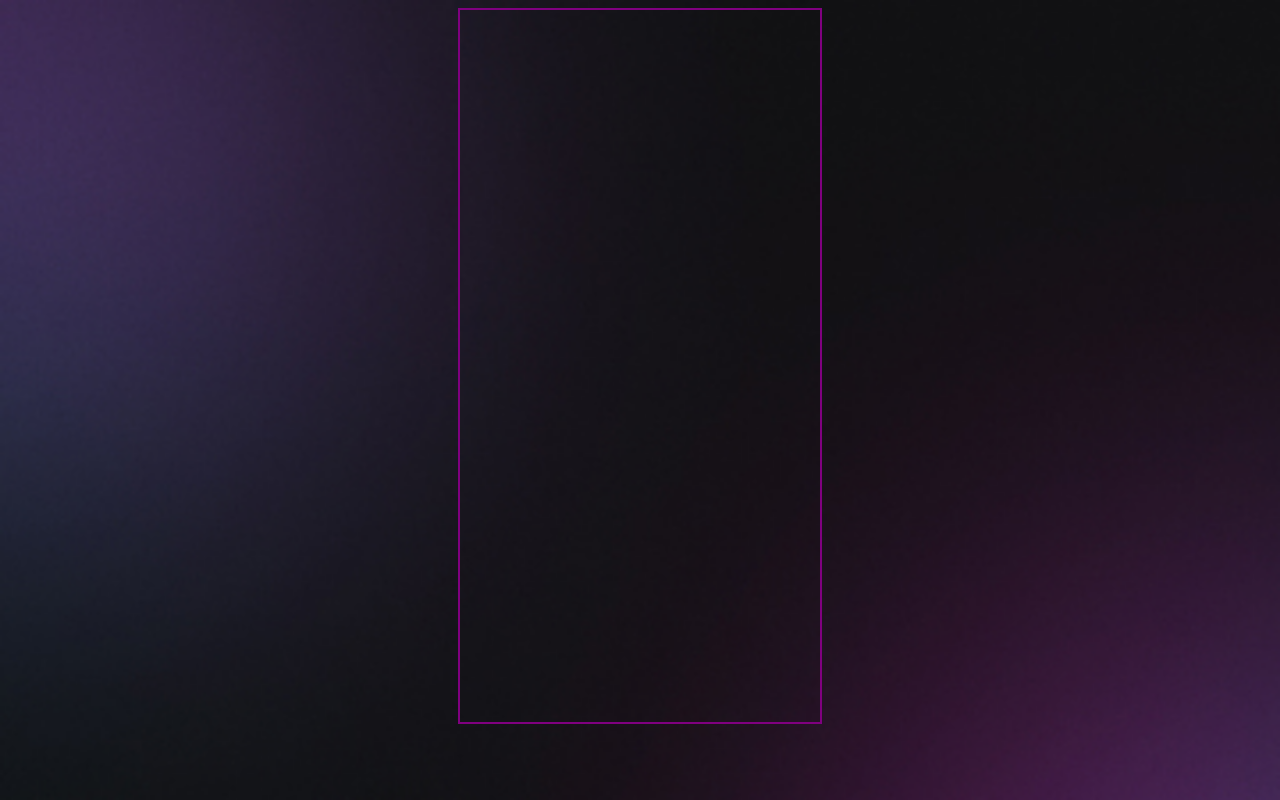
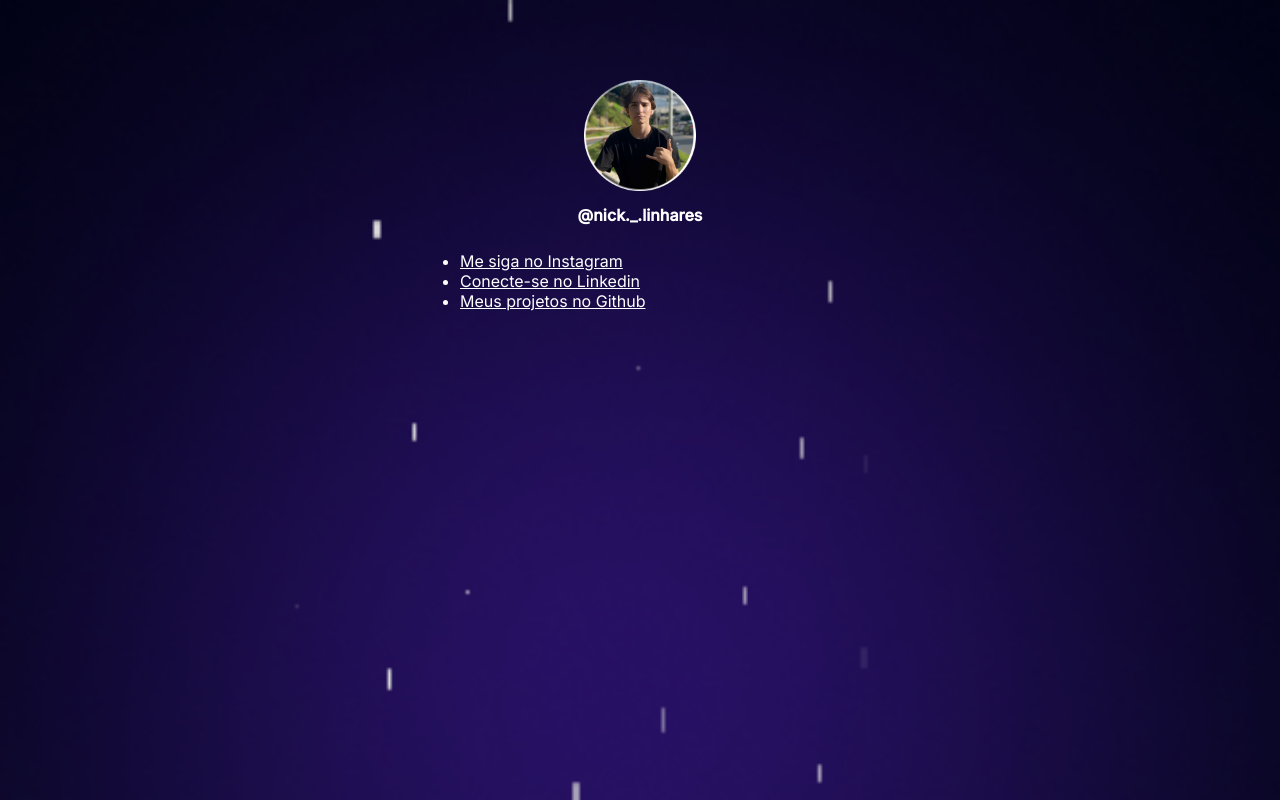
Before and after one commit to Nicolas-S-Linhares/devlinks, a plain HTML site: page index.html in a window 1280 px wide. Drawn offline with Linux system fonts and the light colour scheme.

Commit message:
criado profile

```diff
--- a/index.html
+++ b/index.html
@@ -1,6 +1,12 @@
 <!DOCTYPE html>
 <html lang="pt-br">
   <head>
+    <link rel="preconnect" href="https://fonts.googleapis.com"/>
+    <link rel="preconnect" href="https://fonts.gstatic.com" crossorigin />
+    <link
+      href="https://fonts.googleapis.com/css2?family=Inter:wght@400;500&display=swap" rel="stylesheet"
+    />
+
     <meta charset="UTF-8" />
     <meta name="viewport" content="width=device-width, initial-scale=1.0" />
     <title></title>
@@ -8,7 +14,25 @@
   </head>
   <body>
     <div id="container">
-      <div id="profile"></div>
+      <div id="profile">
+        <img
+          src="./img/avatar@2x.png" alt="Foto de Nicolas Linhares sério, usando uma camisa preta e fundo borrado"
+        />
+        <p>@nick._.linhares</p>
+      </div>
+      <ul>
+        <li>
+         <a href="#">Me siga no Instagram</a>
+        </li>
+
+        <li>
+         <a href="#">Conecte-se no Linkedin</a>
+        </li>
+
+          <li>
+         <a href="#">Meus projetos no Github</a>
+        </li>
+      </ul>
     </div>
   </body>
 </html>
--- a/style.css
+++ b/style.css
@@ -1,3 +1,9 @@
+*{
+  margin: 0;
+  padding: 0;
+  box-sizing: border-box;
+}
+
 body {
   /*
   background-image: url(./img/bg-mobile.jpg);
@@ -7,12 +13,30 @@ body {
   */
 
   /*background: color image repeat position/size*/
-  background: url(./img/bg-mobile.jpg) no-repeat top center/cover;
+  background: url(./img/Frame\ 2\(1\).png) no-repeat top center/cover;
+}
+
+body * {
+  font-family: 'Inter', sans-serif;
+  color: white;
 }
 
 #container{
   width: 360px;
-  height: 712px;
-  border: 2px solid purple;
-  margin: auto;
+  margin: 56px auto 0px;
 }
+
+#profile {
+  text-align: center;
+  padding: 24px;
+}
+
+#profile img{
+  width: 112px;
+}
+
+#profile p {
+  font-weight: 700;
+  line-height: 24px;
+  margin-top: 8px;
+}
```
Also changed, not shown: img/Frame 1.png (added), img/Frame 2(1).png (added), img/Frame 2.png (added), img/avatar@2x.png (added).
